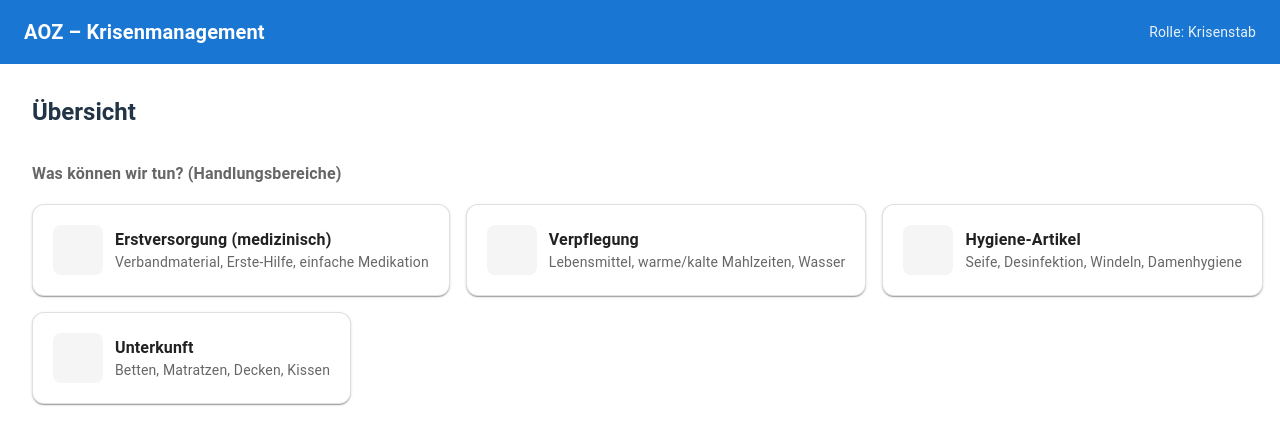
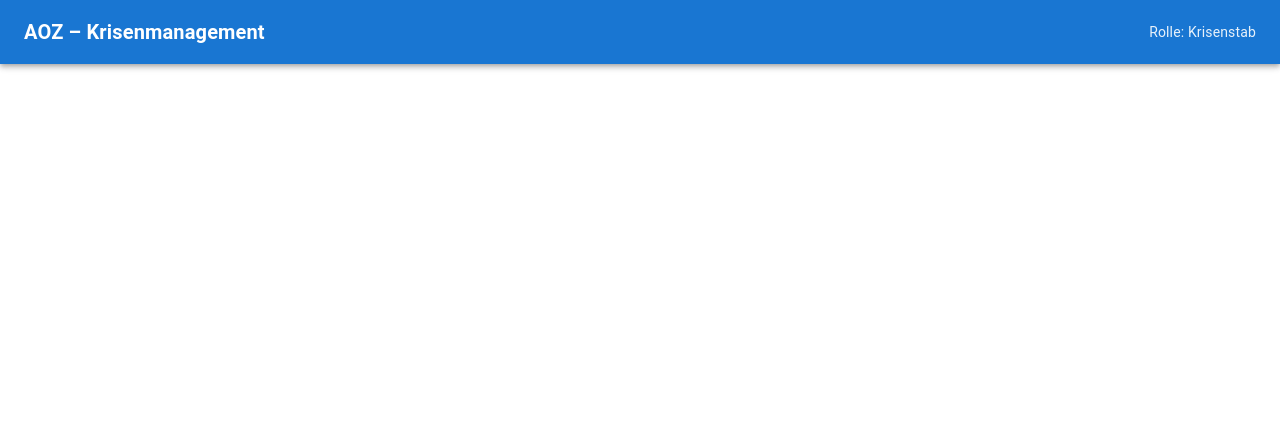
Before and after one commit to homo-iocus/hackathon-for-crisis-app-for-gaap-aoz-challenge, a React (Vite) app in the folder prototype/: page / in a window 1280 px wide. Shown: the top 444 px of the page. Built offline with nearby package versions, Linux system fonts and the light colour scheme; some icons are missing.

Commit message:
fix routes again

```diff
--- a/prototype/src/App.jsx
+++ b/prototype/src/App.jsx
@@ -1,16 +1,20 @@
-import * as React from 'react'
-import { BrowserRouter as Router, Routes, Route } from 'react-router-dom'
-import { AppBar, Toolbar, Typography, Box } from '@mui/material'
-import Dashboard from './screens/dashboard.jsx'
-import CategoryPage from './screens/categorypage.jsx'
-import ItemDetailPage from './screens/ItemDetailPage.jsx'
+import * as React from "react";
+import { BrowserRouter as Router, Routes, Route } from "react-router-dom";
+import { AppBar, Toolbar, Typography, Box } from "@mui/material";
+import Dashboard from "./screens/dashboard.jsx";
+import CategoryPage from "./screens/categoryPage.jsx";
+import ItemDetailPage from "./screens/itemDetailPage.jsx";
+import RequestList from "./components/request-list.jsx";
+import { EditableRequestPage } from "./screens/EditableRequestPage.jsx";
+import { RequestProvider } from "./context/RequestsContext.jsx";
 
 export default function App() {
   return (
+    <RequestProvider>
       <Router>
-      <Box sx={{ width: '100%', height: '100vh', overflowX: 'hidden' }}>
-        <AppBar position="static" sx={{ bgcolor: 'primary.main' }}>
-          <Toolbar sx={{ justifyContent: 'space-between' }}>
+        <Box sx={{ width: "100vw", height: "100vh", overflowX: "hidden" }}>
+          <AppBar position="static" sx={{ bgcolor: "primary.main" }}>
+            <Toolbar sx={{ justifyContent: "space-between" }}>
               <Typography variant="h6" sx={{ fontWeight: 600 }}>
                 AOZ – Krisenmanagement
               </Typography>
@@ -21,11 +25,14 @@ export default function App() {
           </AppBar>
 
           <Routes>
-          <Route path="/" element={<Dashboard />} />
+            <Route path="/stab" element={<Dashboard />} />
             <Route path="/category/:categoryId" element={<CategoryPage />} />
             <Route path="/item/:itemId" element={<ItemDetailPage />} />
+            <Route path="/requests" element={<RequestList />} />
+            <Route path="/request/:id" element={<EditableRequestPage />} />
           </Routes>
         </Box>
       </Router>
-  )
+    </RequestProvider>
+  );
 }
```
Lines whose indentation alone changed are shown as unchanged.
